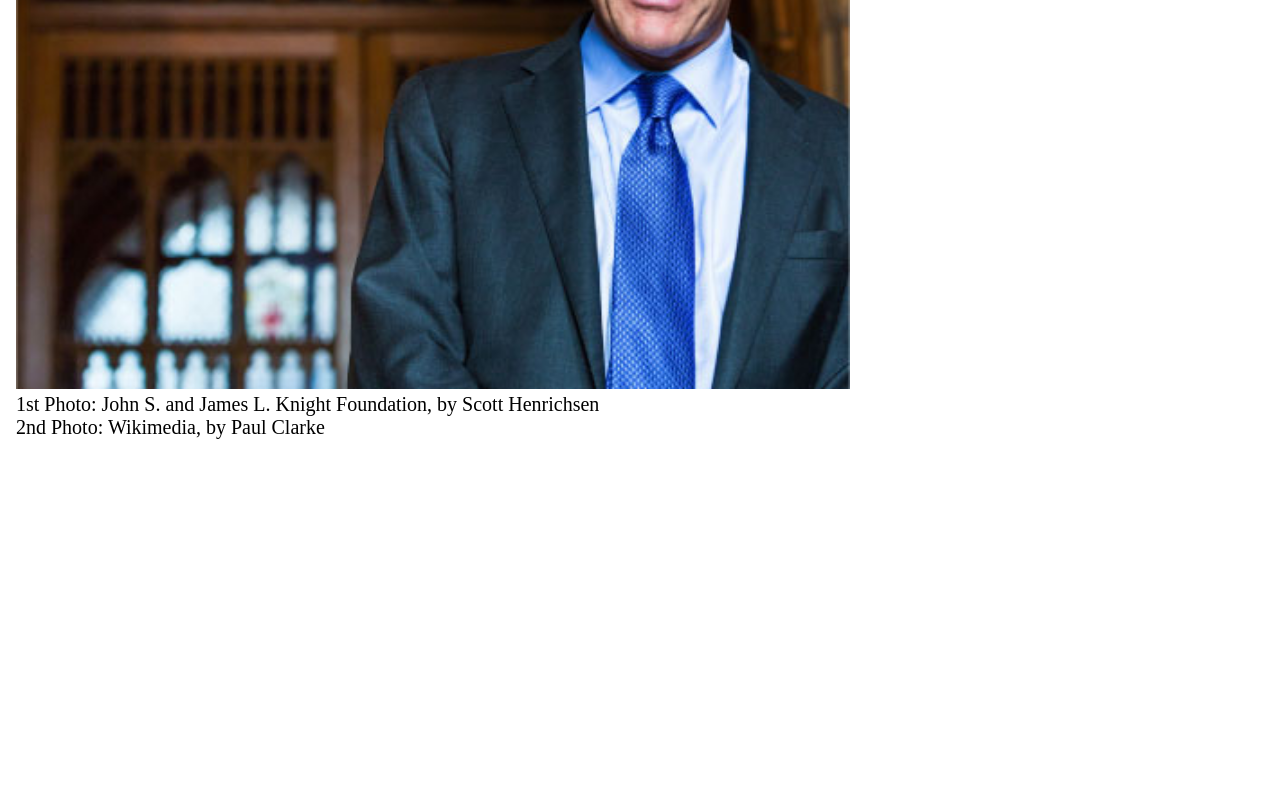
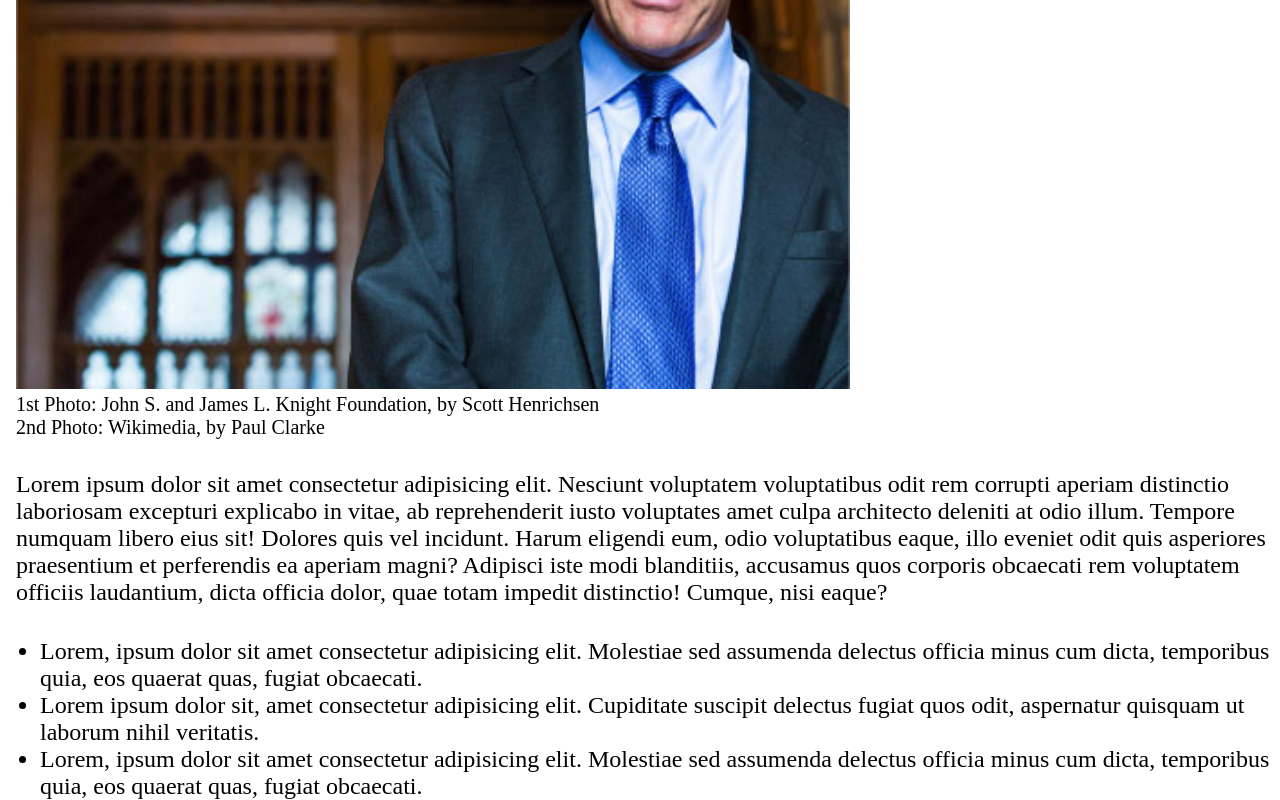
Before and after one commit to pollohultima/html-css-booleaner, a plain HTML site: page index.html in a window 1280 px wide. Shown: the part 1467-2267 px from the top of the page. Before the commit the page ends 1906 px from the top, so only its background shows below. Drawn offline with Linux system fonts and the light colour scheme.

Commit message:
Paragraphes completed

```diff
--- a/index.html
+++ b/index.html
@@ -23,9 +23,9 @@
 
             <!-- Credits -->
             <section class="autore">
-                <div style="font-size: 34px;">Scritto da <a href="#">The
+                <div class="writer">Scritto da <a href="#">The
                         Booleaner</a></div>
-                <div style="font-size: 22px;">il 10/10/2020</div>
+                <div class="date">il 10/10/2020</div>
             </section>
         </header>
 
@@ -43,7 +43,37 @@
 
             <!-- Paragraphes -->
             <section class="articoli">
+                <p>Lorem ipsum dolor sit amet consectetur adipisicing elit.
+                    Nesciunt voluptatem voluptatibus odit rem corrupti aperiam
+                    distinctio laboriosam excepturi explicabo in vitae, ab
+                    reprehenderit iusto voluptates amet culpa architecto
+                    deleniti at odio illum. Tempore numquam libero eius sit!
+                    Dolores quis vel incidunt. Harum eligendi eum, odio
+                    voluptatibus eaque, illo eveniet odit quis asperiores
+                    praesentium et perferendis ea aperiam magni? Adipisci iste
+                    modi blanditiis, accusamus quos corporis obcaecati rem
+                    voluptatem officiis laudantium, dicta officia dolor, quae
+                    totam impedit distinctio! Cumque, nisi eaque?</p>
 
+                <ul>
+                    <li>
+                        Lorem, ipsum dolor sit amet consectetur adipisicing
+                        elit. Molestiae sed assumenda delectus officia minus cum
+                        dicta, temporibus quia, eos quaerat quas, fugiat
+                        obcaecati.
+                    </li>
+                    <li>
+                        Lorem ipsum dolor sit, amet consectetur adipisicing
+                        elit. Cupiditate suscipit delectus fugiat quos odit,
+                        aspernatur quisquam ut laborum nihil veritatis.
+                    </li>
+                    <li>
+                        Lorem, ipsum dolor sit amet consectetur adipisicing
+                        elit. Molestiae sed assumenda delectus officia minus cum
+                        dicta, temporibus quia, eos quaerat quas, fugiat
+                        obcaecati.
+                    </li>
+                </ul>
             </section>
 
             <!-- Table -->
--- a/style.css
+++ b/style.css
@@ -25,6 +25,14 @@
     color: lightslategray;
 }
 
+.writer{
+    font-size: 34px;
+}
+
+.date{
+    font-size: 22px;
+}
+
 a{
     text-decoration: none;
     color: #52bcea;
@@ -40,3 +48,14 @@ img{
     padding-left: 1rem;
     font-size: 20px;
 }
+
+p{
+    font-size: 24px;
+    padding-left: 1rem;
+    padding-top: 2rem;
+}
+
+ul{
+    padding-top: 2rem;
+    font-size: 24px;
+}
```
